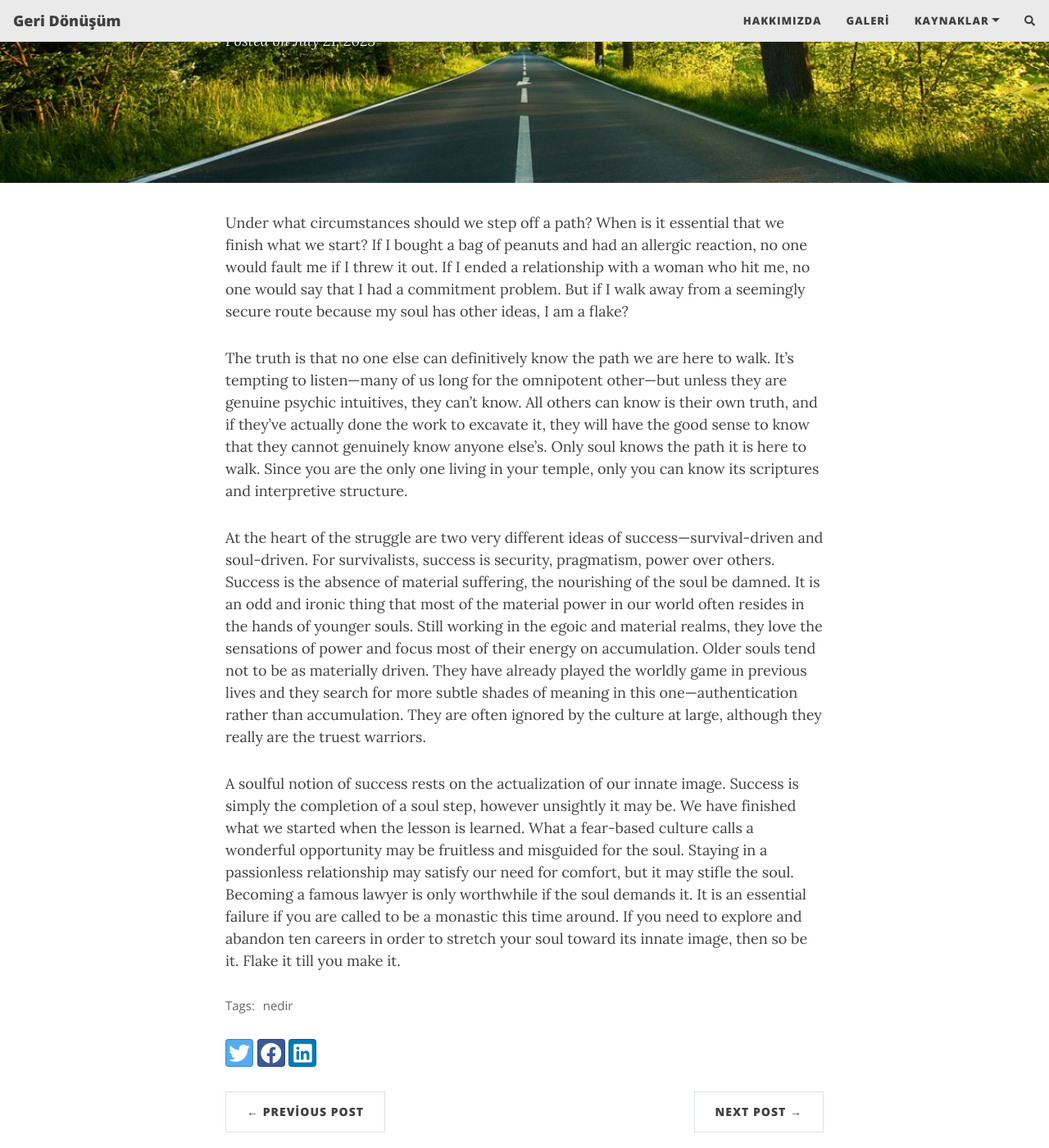
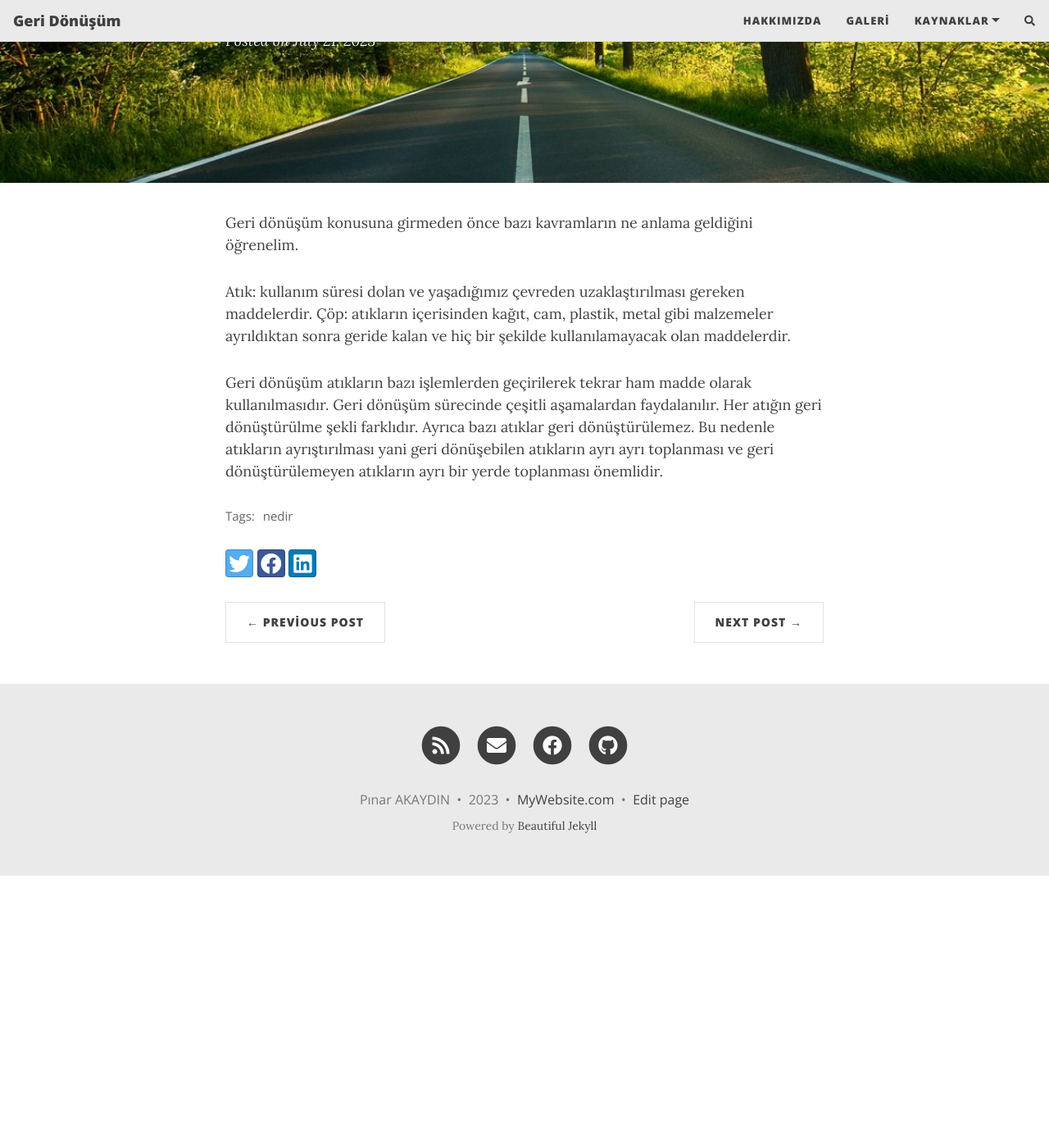
Before and after one commit to GeriDonusumFarkindaligi/GeriDonusumFarkindaligi.github.io, a Jekyll site: the page built from _posts/2023-07-21-geri-donusum-nedir.md, in a window 1280 px wide and 1400 px high, scrolled down 320 px. Shown: the whole window at 82% size. Built offline with Jekyll 4.4.1, drawn with Linux system fonts in a browser that asks for light colours; nearby versions of some CDN libraries; comment, search, counter and statistics services are not loaded; after the commit the page ends 1388 px from its top, so only the background shows below that.

Commit message:
Update 2023-07-21-geri-donusum-nedir.md

```diff
--- a/_posts/2023-07-21-geri-donusum-nedir.md
+++ b/_posts/2023-07-21-geri-donusum-nedir.md
@@ -8,10 +8,11 @@ share-img: /assets/img/path.jpg
 tags: [nedir]
 ---
 
-Under what circumstances should we step off a path? When is it essential that we finish what we start? If I bought a bag of peanuts and had an allergic reaction, no one would fault me if I threw it out. If I ended a relationship with a woman who hit me, no one would say that I had a commitment problem. But if I walk away from a seemingly secure route because my soul has other ideas, I am a flake?
+Geri dönüşüm konusuna girmeden önce bazı kavramların ne anlama geldiğini öğrenelim.
 
-The truth is that no one else can definitively know the path we are here to walk. It’s tempting to listen—many of us long for the omnipotent other—but unless they are genuine psychic intuitives, they can’t know. All others can know is their own truth, and if they’ve actually done the work to excavate it, they will have the good sense to know that they cannot genuinely know anyone else’s. Only soul knows the path it is here to walk. Since you are the only one living in your temple, only you can know its scriptures and interpretive structure.
+Atık: kullanım süresi dolan ve yaşadığımız çevreden uzaklaştırılması gereken maddelerdir.
+Çöp: atıkların içerisinden kağıt, cam, plastik, metal gibi malzemeler ayrıldıktan sonra geride kalan ve hiç bir şekilde kullanılamayacak olan maddelerdir.
 
-At the heart of the struggle are two very different ideas of success—survival-driven and soul-driven. For survivalists, success is security, pragmatism, power over others. Success is the absence of material suffering, the nourishing of the soul be damned. It is an odd and ironic thing that most of the material power in our world often resides in the hands of younger souls. Still working in the egoic and material realms, they love the sensations of power and focus most of their energy on accumulation. Older souls tend not to be as materially driven. They have already played the worldly game in previous lives and they search for more subtle shades of meaning in this one—authentication rather than accumulation. They are often ignored by the culture at large, although they really are the truest warriors.
 
-A soulful notion of success rests on the actualization of our innate image. Success is simply the completion of a soul step, however unsightly it may be. We have finished what we started when the lesson is learned. What a fear-based culture calls a wonderful opportunity may be fruitless and misguided for the soul. Staying in a passionless relationship may satisfy our need for comfort, but it may stifle the soul. Becoming a famous lawyer is only worthwhile if the soul demands it. It is an essential failure if you are called to be a monastic this time around. If you need to explore and abandon ten careers in order to stretch your soul toward its innate image, then so be it. Flake it till you make it.
+
+Geri dönüşüm atıkların bazı işlemlerden geçirilerek tekrar ham madde olarak kullanılmasıdır. Geri dönüşüm sürecinde çeşitli aşamalardan faydalanılır. Her atığın geri dönüştürülme şekli farklıdır. Ayrıca bazı atıklar geri dönüştürülemez. Bu nedenle atıkların ayrıştırılması yani geri dönüşebilen atıkların ayrı ayrı toplanması ve geri dönüştürülemeyen atıkların ayrı bir yerde toplanması önemlidir.
```
